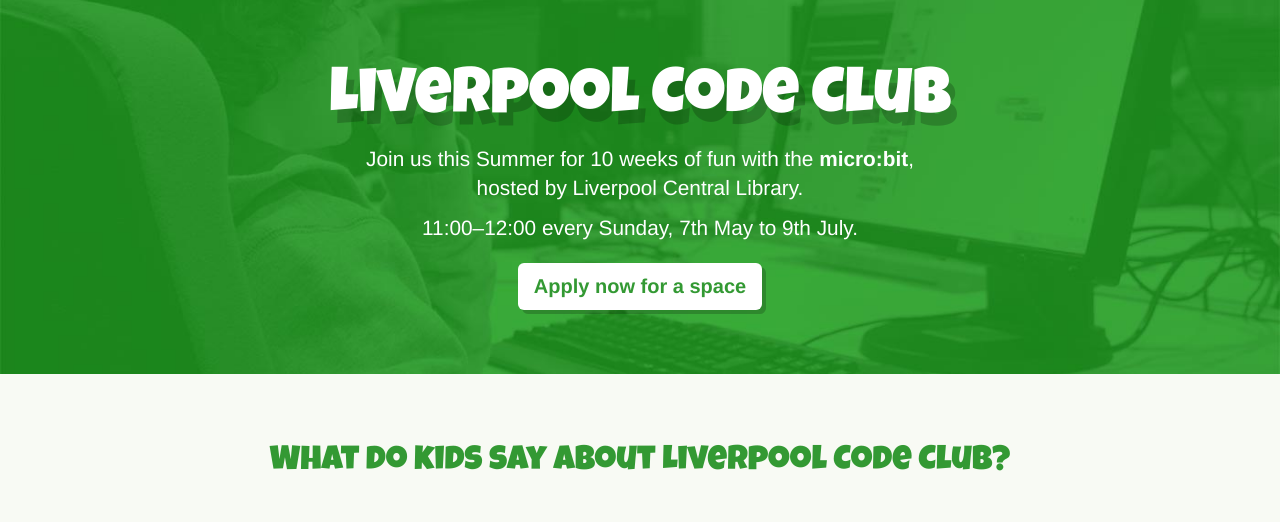
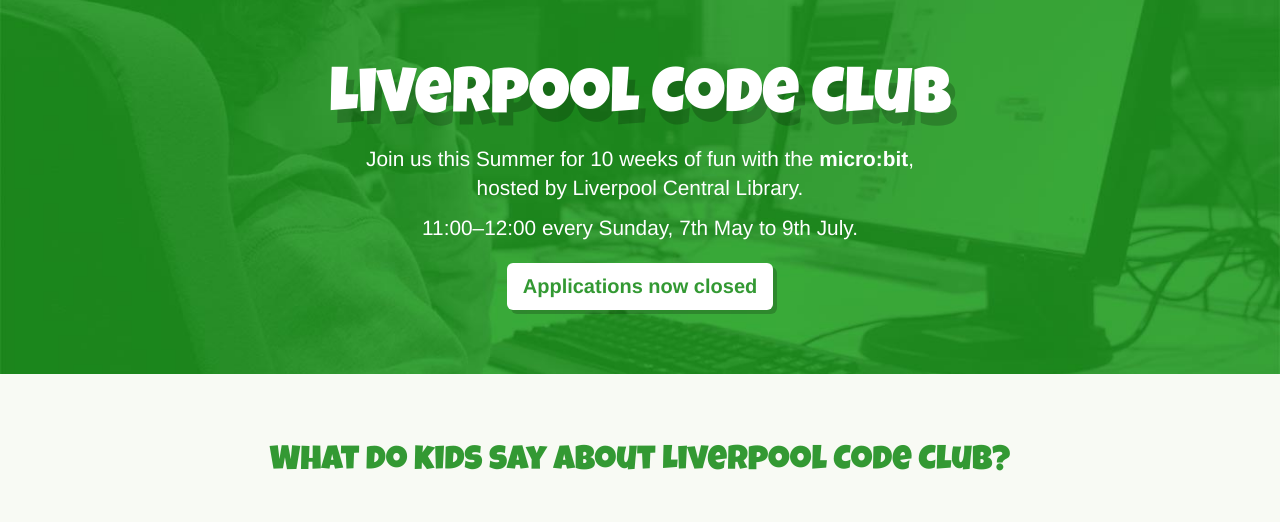
Before and after one commit to liverpoolcodeclub/liverpoolcodeclub.github.io, a Jekyll site: the page built from index.html, in a window 1280 px wide. Shown: the top 522 px of the page. Built offline with Jekyll 4.4.1, drawn with Linux system fonts in a browser that asks for light colours; some of the changed text lies outside the part shown; grey boxes are pictures that could not be loaded.

Commit message:
Summer 2017 applications now closed

```diff
--- a/_sass/_home.scss
+++ b/_sass/_home.scss
@@ -25,10 +25,10 @@
     box-shadow: 0.2em 0.2em 0 rgba(#000, 0.2);
     border: none;
 
-    &:hover, &:focus {
-      transform: translate(0, -0.1em);
-      box-shadow: 0.3em 0.4em 0 rgba(#000, 0.1);
-    }
+    // &:hover, &:focus {
+    //   transform: translate(0, -0.1em);
+    //   box-shadow: 0.3em 0.4em 0 rgba(#000, 0.1);
+    // }
   }
 
   @media (min-width: $screen-sm-min) {
--- a/index.html
+++ b/index.html
@@ -8,7 +8,7 @@
         <h1>Liverpool Code&nbsp;Club</h1>
         <p>Join us this Summer for 10 weeks of fun with the <strong>micro:bit</strong>, hosted&nbsp;by Liverpool Central Library.</p>
         <p>11:00–12:00 every Sunday, 7th May to 9th July.</p>
-        <a class="btn btn-lg" href="https://docs.google.com/forms/d/e/1FAIpQLSel1zJ4IK3dUkb_0cnNXkYK8E1XZyOp8H-Q2bjBxYKqxVweSg/viewform?usp=sf_link" target="_blank">Apply now for a space</a>
+        <span class="btn btn-lg btn-disabled">Applications now closed</span>
     </div>
 </div>
 
@@ -45,7 +45,6 @@
                 <h2>This Summer, we’re all about the micro:bit</h2>
                 <p>We’re taking a break from Scratch and HTML for a few months, to explore all the cool stuff you can do on a micro:bit!</p>
                 <p>Kids will learn the core concepts of programming and automation, as well as hands-on skills like electronics. It’s going to be awesome!</p>
-                <a class="btn" href="https://docs.google.com/forms/d/e/1FAIpQLSel1zJ4IK3dUkb_0cnNXkYK8E1XZyOp8H-Q2bjBxYKqxVweSg/viewform?usp=sf_link" target="_blank">Apply now for a space</a>
             </div>
         </div>
     </div>
```
